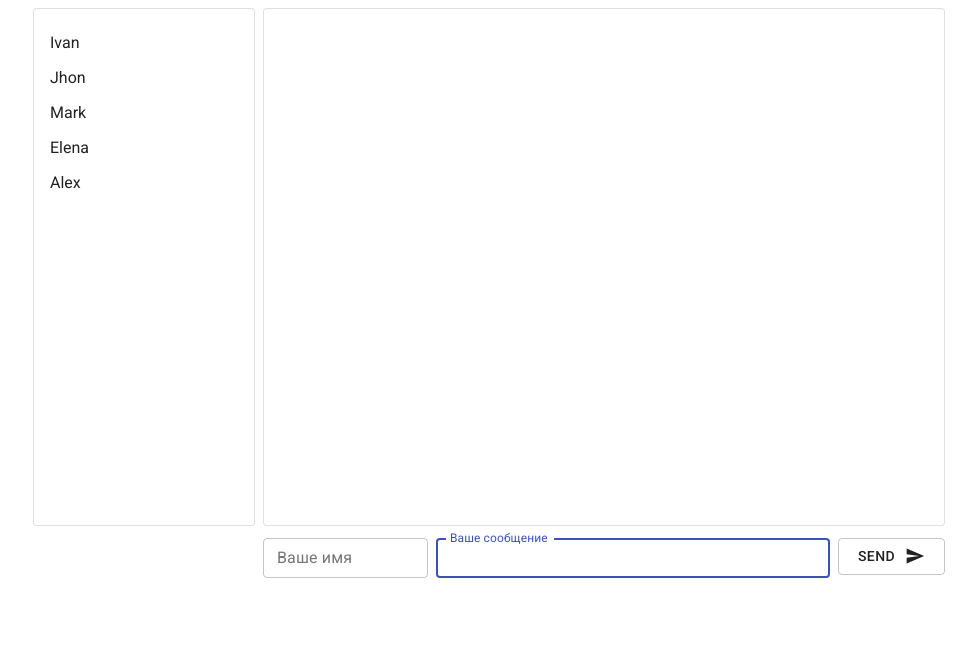
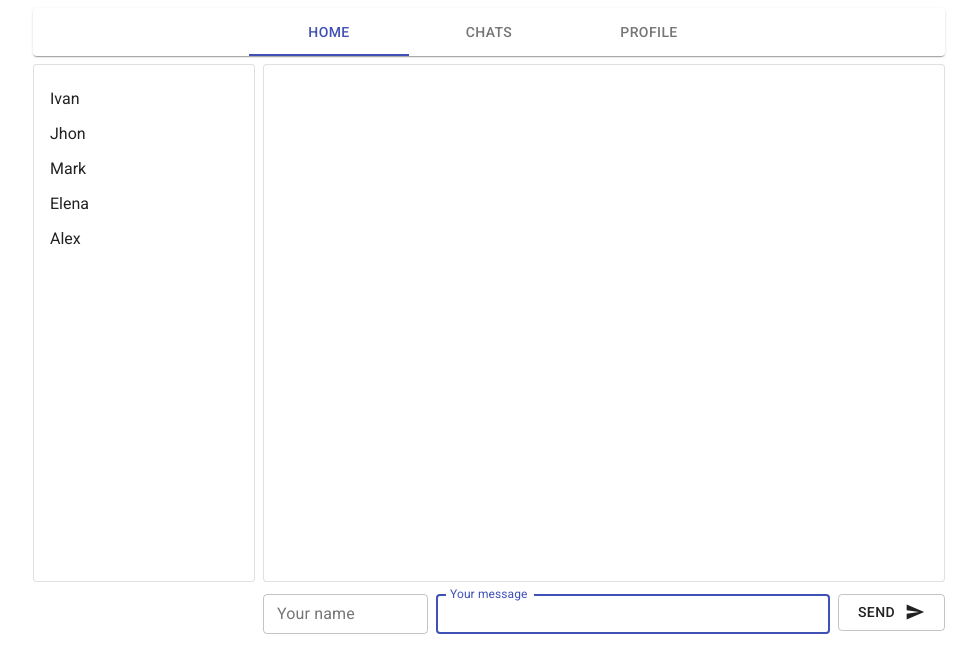
Before and after one commit to veldinag/gb_reactbasic_task1, a React (Create React App) app: page /chats in a window 1280 px wide. Shown: the top 672 px of the page, without its empty margins (151-1128 px from the left). Built offline with nearby package versions, Linux system fonts and the light colour scheme.

Commit message:
done a part of task

```diff
--- a/package.json
+++ b/package.json
@@ -11,6 +11,7 @@
     "@testing-library/user-event": "^12.8.3",
     "react": "^17.0.2",
     "react-dom": "^17.0.2",
+    "react-router-dom": "^5.2.0",
     "react-scripts": "4.0.3",
     "typeface-roboto": "^1.1.13",
     "web-vitals": "^1.1.2"
--- a/src/App.js
+++ b/src/App.js
@@ -1,104 +1,50 @@
 import './App.css'
-import {useState, useRef} from 'react'
-import getDate from "./utils"
-import Message from "./components/Message"
-import {Container, Button, TextField, Grid, Paper, makeStyles, List, ListItem} from '@material-ui/core'
-import SendIcon from '@material-ui/icons/Send'
+import React from "react"
 import 'typeface-roboto'
+import Chats from "./components/Chats"
+import {Container, makeStyles, Paper, Tab, Tabs} from "@material-ui/core";
+import {BrowserRouter, Link, Route} from "react-router-dom";
+import Home from "./components/Home";
+import Profile from "./components/Profile";
 
 const useStyles = makeStyles((theme) => ({
-    chatsList: {
-        paddingTop: theme.spacing(1),
-        paddingBottom: theme.spacing(1),
-        height: 500,
+    root: {
+        flexGrow: 1,
+        marginBottom: theme.spacing(1)
     },
-    chat: {
-        padding: theme.spacing(1),
-        height: 500,
-        overflow: "scroll"
-    },
-    sendForm: {
-        marginTop: theme.spacing(1)
-    },
-    sendBtn: {
-        height: 100
-    },
-    sendIcon: {
-        marginLeft: 10
-    }
 }))
 
 function App() {
 
-    const [id, setId] = useState(1)
-    const [author, setAuthor] = useState('')
-    const [text, setText] = useState('')
-    const [messageList, setMessageList] = useState([])
-    const [chatsList, setChatsList] = useState([
-        {id: 1, name: "Ivan"},
-        {id: 2, name: "Jhon"},
-        {id: 3, name: "Mark"},
-        {id: 4, name: "Elena"},
-        {id: 5, name: "Alex"}
-    ])
-    const refInput = useRef(null)
+    const classes = useStyles();
+    const [value, setValue] = React.useState(0);
 
-    const classes = useStyles()
-
-    const handleChangeAuthor = (event) => {
-        setAuthor(event.target.value);
+    const handleChange = (event, newValue) => {
+        setValue(newValue);
     };
 
-    const handleChangeText = (event) => {
-        setText(event.target.value)
-    };
-
-    const handleClick = () => {
-        if (author && text) {
-            setMessageList([...messageList, {id, author, text, date: getDate()}])
-            setId(id + 1)
-            setAuthor('')
-            setText('')
-            refInput.current.focus()
-        }
-    }
-
     return (
-        <Container maxWidth="md">
-            <Grid container spacing={1}>
-                <Grid item md={3}>
-                    <Paper variant="outlined" className={classes.chatsList}>
-                        <List component="nav">
-                            {chatsList.map(chatItem => <ListItem button key={chatItem.id}>{chatItem.name}</ListItem>)}
-                        </List>
-                    </Paper>
-                </Grid>
-                <Grid item md={9}>
-                    <Grid container spacing={2}>
-                        <Grid item xs={12}>
-                            <Paper variant="outlined" className={classes.chat}>
-                                {messageList.map((message) => <Message msg={message} key={message.id}/>)}
-                            </Paper>
-                        </Grid>
-                    </Grid>
-                    <Grid className={classes.sendForm} container justifyContent="center" spacing={1}>
-                        <Grid item xs={3}>
-                            <TextField variant="outlined" size="small" label="Ваше имя"
-                                       value={author} onChange={handleChangeAuthor}/>
-                        </Grid>
-                        <Grid item xs>
-                            <TextField inputRef={refInput} fullWidth variant="outlined" size="small" multiline label="Ваше сообщение"
-                                       value={text} autoFocus onChange={handleChangeText}/>
-                        </Grid>
-                        <Grid item xs={2}>
-                            <Button className="classes.sendBtn" fullWidth variant="outlined"
-                                    onClick={handleClick}>SEND<SendIcon
-                                className={classes.sendIcon} fontSize="small"/></Button>
-                        </Grid>
-                    </Grid>
-                </Grid>
-            </Grid>
-        </Container>);
+        <BrowserRouter>
+            <Container maxWidth="md">
+                <Paper className={classes.root}>
+                    <Tabs
+                        value={value}
+                        onChange={handleChange}
+                        indicatorColor="primary"
+                        textColor="primary"
+                        centered
+                    >
+                        <Tab label="Home" to="/" component={Link}/>
+                        <Tab label="Chats" to="/chats" component={Link}/>
+                        <Tab label="Profile" to="/profile" component={Link}/>
+                    </Tabs>
+                </Paper>
+                <Route exact path="/"><div><Home /></div></Route>
+                <Route path="/chats"><Chats/></Route>
+                <Route path="/profile"><div><Profile /></div></Route>
+            </ Container>
+        </BrowserRouter>
+)
 }
 
 export default App;
--- /dev/null
+++ b/src/components/Chats/Chats.jsx
@@ -0,0 +1,124 @@
+import {useState, useRef} from 'react'
+import getDate from "../../utils"
+import Message from "../Message"
+import {Button, TextField, Grid, Paper, makeStyles, List, ListItem} from '@material-ui/core'
+import SendIcon from '@material-ui/icons/Send'
+import {Link} from "react-router-dom";
+
+const useStyles = makeStyles((theme) => ({
+    chatsList: {
+        paddingTop: theme.spacing(1),
+        paddingBottom: theme.spacing(1),
+        height: 500,
+    },
+    chat: {
+        padding: theme.spacing(1),
+        height: 500,
+        overflow: "scroll"
+    },
+    sendForm: {
+        marginTop: theme.spacing(1)
+    },
+    sendBtn: {
+        height: 100
+    },
+    sendIcon: {
+        marginLeft: 10
+    }
+}))
+
+function Chats() {
+
+    const [id, setId] = useState(1)
+    const [author, setAuthor] = useState('')
+    const [text, setText] = useState('')
+    const [messageList, setMessageList] = useState([])
+    const [chatsList, setChatsList] = useState([
+        {id: 1, name: "Ivan"},
+        {id: 2, name: "Jhon"},
+        {id: 3, name: "Mark"},
+        {id: 4, name: "Elena"},
+        {id: 5, name: "Alex"}
+    ])
+    const refInput = useRef(null)
+
+    const classes = useStyles()
+
+    const handleChangeAuthor = (event) => {
+        setAuthor(event.target.value);
+    };
+
+    const handleChangeText = (event) => {
+        setText(event.target.value)
+    };
+
+    const handleClick = () => {
+        if (author && text) {
+            setMessageList([...messageList, {id, author, text, date: getDate()}])
+            setId(id + 1)
+            setAuthor('')
+            setText('')
+            refInput.current.focus()
+        }
+    }
+
+    return (
+        <>
+            <Grid container spacing={1}>
+                <Grid item md={3}>
+                    <Paper variant="outlined" className={classes.chatsList}>
+                        <List component="nav">
+                            {chatsList.map(chatItem =>
+                                <ListItem
+                                    button
+                                    key={chatItem.id}
+                                    to={"chats/" + chatItem.id}
+                                    component={Link}>
+                                    {chatItem.name}
+                                </ListItem>)}
+                        </List>
+                    </Paper>
+                </Grid>
+                <Grid item md={9}>
+                    <Grid container spacing={2}>
+                        <Grid item xs={12}>
+                            <Paper variant="outlined" className={classes.chat}>
+                                {messageList.map((message) => <Message msg={message} key={message.id}/>)}
+                            </Paper>
+                        </Grid>
+                    </Grid>
+                    <Grid className={classes.sendForm} container justifyContent="center" spacing={1}>
+                        <Grid item xs={3}>
+                            <TextField variant="outlined"
+                                       size="small"
+                                       label="Your name"
+                                       value={author}
+                                       onChange={handleChangeAuthor}/>
+                        </Grid>
+                        <Grid item xs>
+                            <TextField inputRef={refInput}
+                                       fullWidth
+                                       variant="outlined"
+                                       size="small"
+                                       label="Your message"
+                                       value={text}
+                                       autoFocus
+                                       onChange={handleChangeText}/>
+                        </Grid>
+                        <Grid item xs={2}>
+                            <Button className="classes.sendBtn"
+                                    fullWidth
+                                    variant="outlined"
+                                    onClick={handleClick}>SEND
+                                <SendIcon
+                                    className={classes.sendIcon}
+                                    fontSize="small"/>
+                            </Button>
+                        </Grid>
+                    </Grid>
+                </Grid>
+            </Grid>
+        </>);
+}
+
+export default Chats;
--- /dev/null
+++ b/src/components/Chats/index.js
@@ -0,0 +1,3 @@
+import Chats from "./Chats"
+
+export default Chats
--- /dev/null
+++ b/src/components/Home/Home.jsx
@@ -0,0 +1,25 @@
+import React from "react";
+import {makeStyles, Paper, Typography} from "@material-ui/core";
+
+const useStyles = makeStyles({
+    root: {
+        width: '100%',
+        height: 600,
+        display: "flex",
+        justifyContent: "center",
+        alignItems: "center"
+    },
+});
+
+const Home = () => {
+
+    const classes = useStyles();
+
+    return (
+        <Paper className={classes.root}>
+            <Typography variant="h1">Home page</Typography>
+        </Paper>
+    )
+}
+
+export default Home
--- /dev/null
+++ b/src/components/Home/index.js
@@ -0,0 +1,3 @@
+import Home from "./Home"
+
+export default Home
--- /dev/null
+++ b/src/components/Profile/Profile.jsx
@@ -0,0 +1,25 @@
+import React from "react";
+import {makeStyles, Paper, Typography} from "@material-ui/core";
+
+const useStyles = makeStyles({
+    root: {
+        width: '100%',
+        height: 600,
+        display: "flex",
+        justifyContent: "center",
+        alignItems: "center"
+    },
+});
+
+const Profile = () => {
+
+    const classes = useStyles();
+
+    return (
+        <Paper className={classes.root}>
+            <Typography variant="h1">Profile page</Typography>
+        </Paper>
+    )
+}
+
+export default Profile
--- /dev/null
+++ b/src/components/Profile/index.js
@@ -0,0 +1,3 @@
+import Profile from "./Profile"
+
+export default Profile
```
Also changed, not shown: 1 other file (tests, documents, lock files or other folders).
